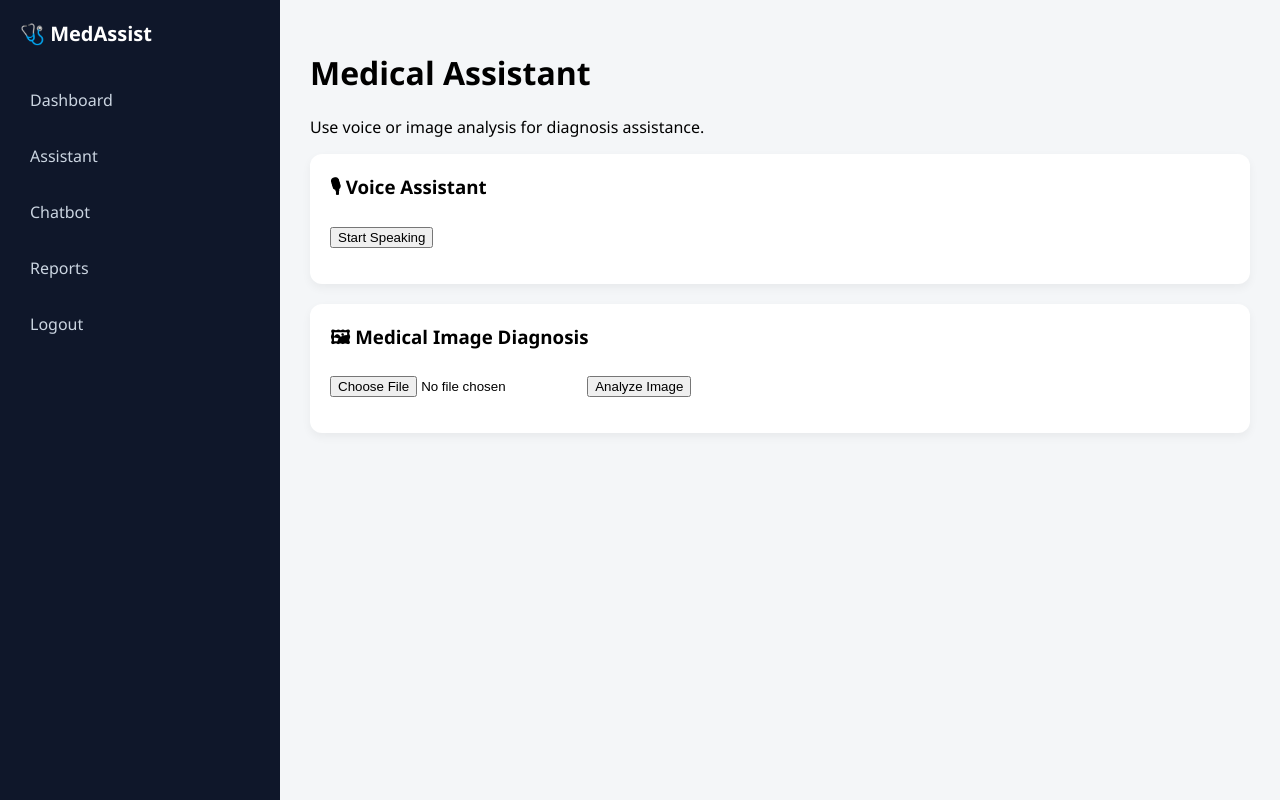
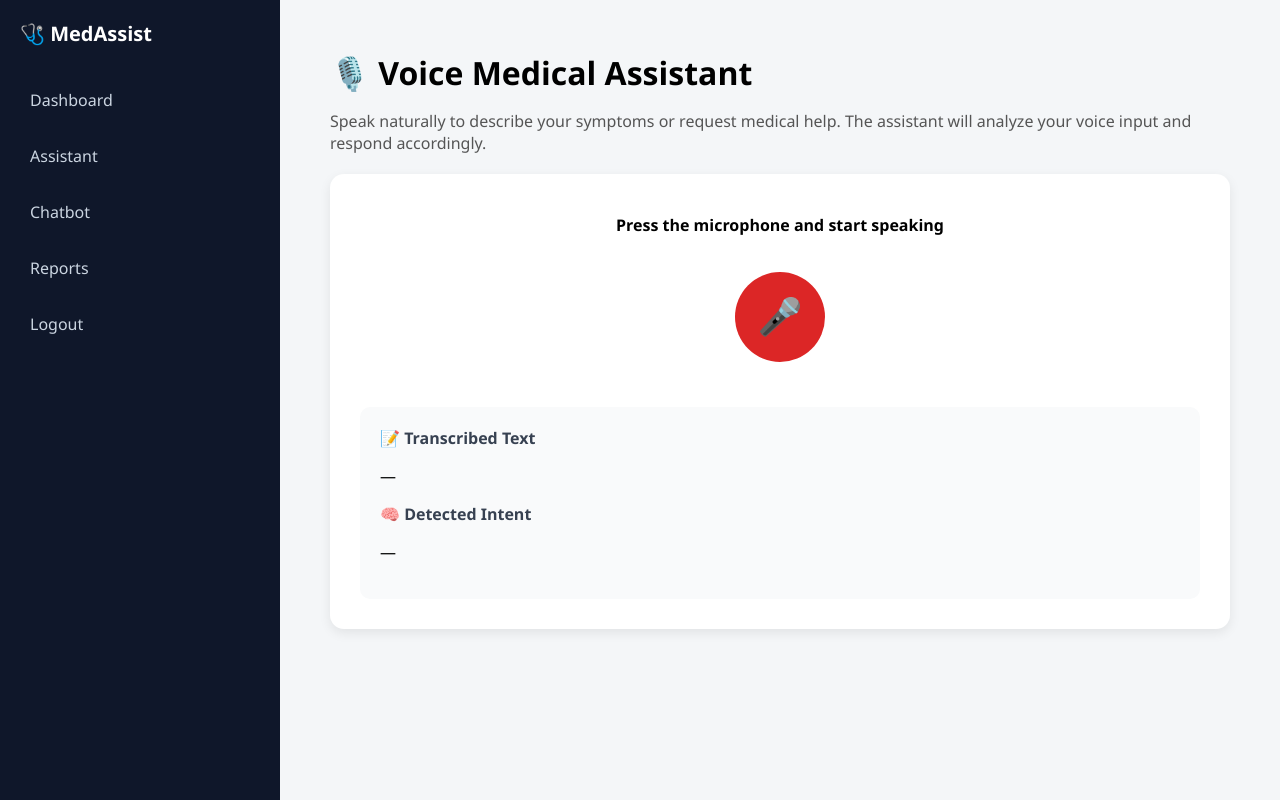
Before and after one commit to Yashwanthg876/voice-medical-assistant, a Flask app: page /assistant in a window 1280 px wide. Run offline with Flask 3, Linux system fonts and the light colour scheme; the visitor is signed in with stand-in values (Sample User, id 1).

Commit message:
Upgrade voice assistant UI with professional and accessible design

```diff
--- a/templates/assistant.html
+++ b/templates/assistant.html
@@ -1,46 +1,120 @@
 {% extends "base.html" %}
 {% block content %}
 
-<h1>Medical Assistant</h1>
-<p>Use voice or image analysis for diagnosis assistance.</p>
+<style>
+.assistant-container {
+    max-width: 900px;
+    margin: auto;
+}
 
-<div class="cards">
+.assistant-header {
+    margin-bottom: 20px;
+}
 
-    <!-- VOICE ASSISTANT -->
-    <div class="card">
-        <h3>🎙 Voice Assistant</h3>
-        <button onclick="recordVoice()">Start Speaking</button>
-        <p id="voiceResult"></p>
+.assistant-header h1 {
+    margin-bottom: 5px;
+}
+
+.assistant-header p {
+    color: #555;
+}
+
+.voice-card {
+    background: white;
+    padding: 30px;
+    border-radius: 14px;
+    box-shadow: 0 4px 12px rgba(0,0,0,0.08);
+    text-align: center;
+}
+
+.mic-button {
+    width: 90px;
+    height: 90px;
+    border-radius: 50%;
+    border: none;
+    background-color: #dc2626;
+    color: white;
+    font-size: 36px;
+    cursor: pointer;
+    margin: 20px 0;
+    transition: transform 0.2s, box-shadow 0.2s;
+}
+
+.mic-button:hover {
+    transform: scale(1.05);
+    box-shadow: 0 6px 15px rgba(0,0,0,0.15);
+}
+
+.status {
+    font-weight: bold;
+    margin-top: 10px;
+}
+
+.output-card {
+    margin-top: 25px;
+    background: #f9fafb;
+    padding: 20px;
+    border-radius: 10px;
+    text-align: left;
+}
+
+.output-label {
+    font-weight: bold;
+    margin-bottom: 5px;
+    color: #374151;
+}
+</style>
+
+<div class="assistant-container">
+
+    <div class="assistant-header">
+        <h1>🎙️ Voice Medical Assistant</h1>
+        <p>
+            Speak naturally to describe your symptoms or request medical help.
+            The assistant will analyze your voice input and respond accordingly.
+        </p>
     </div>
 
-    <!-- IMAGE ANALYSIS -->
-    <div class="card">
-        <h3>🖼 Medical Image Diagnosis</h3>
-        <input type="file" id="imageInput">
-        <button onclick="uploadImage()">Analyze Image</button>
-        <p id="imageResult"></p>
+    <div class="voice-card">
+        <p class="status" id="status">Press the microphone and start speaking</p>
+
+        <button class="mic-button" onclick="startRecording()">🎤</button>
+
+        <div class="output-card">
+            <div class="output-label">📝 Transcribed Text</div>
+            <p id="transcript">—</p>
+
+            <div class="output-label" style="margin-top:15px;">🧠 Detected Intent</div>
+            <p id="intent">—</p>
+        </div>
     </div>
 
 </div>
 
 <script>
-function recordVoice() {
-    document.getElementById("voiceResult").innerText = "Listening...";
+let mediaRecorder;
+let audioChunks = [];
+
+function startRecording() {
+    document.getElementById("status").innerText = "Listening... please speak";
 
     navigator.mediaDevices.getUserMedia({ audio: true })
-    .then(stream => {
-        const recorder = new MediaRecorder(stream);
-        let chunks = [];
+        .then(stream => {
+            mediaRecorder = new MediaRecorder(stream);
+            mediaRecorder.start();
 
-        recorder.start();
-        recorder.ondataavailable = e => chunks.push(e.data);
+            audioChunks = [];
 
-        setTimeout(() => {
-            recorder.stop();
-            recorder.onstop = () => {
-                const blob = new Blob(chunks, { type: "audio/webm" });
+            mediaRecorder.ondataavailable = e => {
+                audioChunks.push(e.data);
+            };
+
+            mediaRecorder.onstop = () => {
+                document.getElementById("status").innerText = "Processing voice input...";
+
+                const audioBlob = new Blob(audioChunks, { type: "audio/webm" });
                 const formData = new FormData();
-                formData.append("audio", blob, "voice.webm");
+                formData.append("audio", audioBlob);
 
                 fetch("/upload_audio", {
                     method: "POST",
@@ -48,40 +122,23 @@ function recordVoice() {
                 })
                 .then(res => res.json())
                 .then(data => {
-                    let msg = "You said: " + data.text +
-                              "\nIntent: " + data.intent;
-
-                    if (data.intent === "EMERGENCY") {
-                        msg += "\n🚨 Emergency alert activated";
-                    }
-
-                    document.getElementById("voiceResult").innerText = msg;
+                    document.getElementById("transcript").innerText = data.text || "No text detected";
+                    document.getElementById("intent").innerText = data.intent || "Unknown";
+                    document.getElementById("status").innerText = "Press the microphone to speak again";
+                })
+                .catch(() => {
+                    document.getElementById("status").innerText = "Error processing audio";
                 });
             };
-        }, 4000);
-    });
-}
 
-function uploadImage() {
-    const input = document.getElementById("imageInput");
-    if (input.files.length === 0) {
-        alert("Select an image first");
-        return;
-    }
-
-    const formData = new FormData();
-    formData.append("image", input.files[0]);
-
-    fetch("/upload_image", {
-        method: "POST",
-        body: formData
-    })
-    .then(res => res.json())
-    .then(data => {
-        document.getElementById("imageResult").innerText =
-            "Prediction: " + data.prediction +
-            " (Confidence: " + (data.confidence * 100).toFixed(1) + "%)";
-    });
+            // Auto stop after 6 seconds
+            setTimeout(() => {
+                mediaRecorder.stop();
+            }, 6000);
+        })
+        .catch(() => {
+            document.getElementById("status").innerText = "Microphone access denied";
+        });
 }
 </script>
 
```
